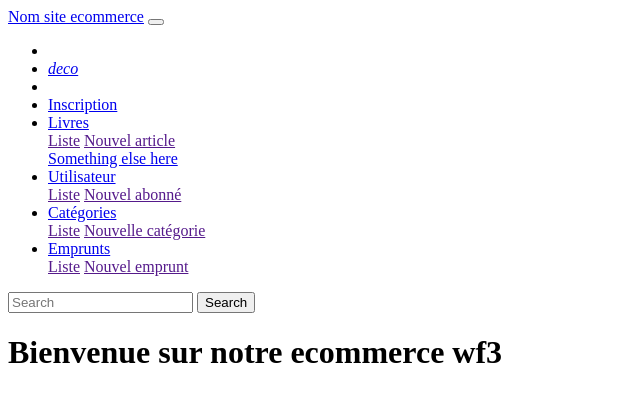
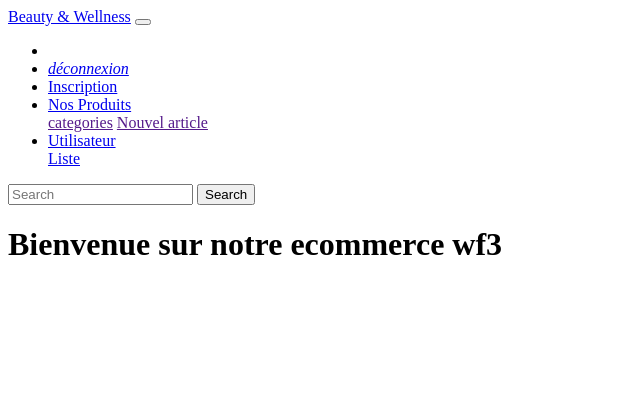
Before and after one commit to yorannelisabeth/ProjetWebForce3, a Symfony app: template templates/home/index.html.twig in a window 1280 px wide. Shown: the top 402 px of the page, without its empty margins (0-640 px from the left). Run offline with Twig, Linux system fonts and the light colour scheme; the template is opened without the code that fills it, so the values that code supplies are empty; some libraries are stand-ins or nearby versions.

Commit message:
menu route modification

```diff
--- a/src/Controller/HomeController.php
+++ b/src/Controller/HomeController.php
@@ -8,7 +8,7 @@ use Symfony\Component\Routing\Annotation\Route;
 
 class HomeController extends AbstractController
 {
-    #[Route('/home', name: 'home')]
+    #[Route('/', name: 'home')]
     public function index(): Response
     {
         return $this->render('home/index.html.twig', [
--- a/src/Controller/RegistrationController.php
+++ b/src/Controller/RegistrationController.php
@@ -29,7 +29,7 @@ class RegistrationController extends AbstractController
                     $form->get('plainPassword')->getData()
                 )
             );
-            $user->setRoles([ "ROLE_ADMIN" ]); //ligne a décommenter si je souhaite créé un admin
+           // $user->setRoles([ "ROLE_ADMIN" ]); //ligne a décommenter si je souhaite créé un admin
             $entityManager = $this->getDoctrine()->getManager();
             $entityManager->persist($user);
             $entityManager->flush();
--- a/src/Security/LoginAuthenticator.php
+++ b/src/Security/LoginAuthenticator.php
@@ -97,7 +97,7 @@ class LoginAuthenticator extends AbstractFormLoginAuthenticator implements Passw
 
         // For example :
 
-        // ici nous souhaitonbs rediriger vers le profil de l'utilisateur grace au a la redirection a la vue :'profil_index'
+        // ici nous souhaitonbs rediriger vers le profil de l'utilisateur grace au a la redirection a la vue :'profil'
         return new RedirectResponse($this->urlGenerator->generate('profil'));
         //throw new \Exception('TODO: provide a valid redirect inside '.__FILE__);
     }
--- a/templates/home/index.html.twig
+++ b/templates/home/index.html.twig
@@ -1,6 +1,6 @@
 {% extends 'base.html.twig' %}
 
-{% block title %}Accueil{% endblock %}
+{% block title %}Accueil Beauty & Wellness{% endblock %}
 
 {% block body %}
 
--- a/templates/menu.html.twig
+++ b/templates/menu.html.twig
@@ -1,5 +1,5 @@
 <nav class="navbar navbar-expand-lg navbar-dark bg-dark mb-3">
-	<a class="navbar-brand" href="{{ path("home") }}">Nom site ecommerce</a>
+	<a class="navbar-brand" href="{{ path("home") }}">Beauty & Wellness</a>
 	<button class="navbar-toggler" type="button" data-toggle="collapse" data-target="#navbarSupportedContent" aria-controls="navbarSupportedContent" aria-expanded="false" aria-label="Toggle navigation">
 		<span class="navbar-toggler-icon"></span>
 	</button>
@@ -12,7 +12,7 @@
 			{# {% if is_granted("IS_AUTHENTICATED_FULLY") %} #}
 				{# {% if app.user %} #}
 				<li class="nav-item">
-					<a class="nav-link" href="">
+					<a class="nav-link" href="{{ path("app_login") }}">
 						<i class="fa fa-user"></i>
 						{# {{ app.user.username }} #}
 						{#  {{ app.user.pseudo }} #}
@@ -21,17 +21,17 @@
 
 				<li class="nav-item">
 					<a class="nav-link" href="{{ path("app_logout") }}">
-						<i class="fa fa-sign-out-alt">deco</i>
+						<i class="fa fa-sign-out-alt">déconnexion</i>
 					</a>
 				</li>
 			{# {% else %} #}
-				<li class="nav-item ">
+				{# <li class="nav-item ">
 					<a class="nav-link" href="{{ path("app_login") }}">
 						<i class="fa fa-sign-in-alt"></i>
 					</a>
-				</li>
+				</li> #}
 				<li class="nav-item ">
-					<a class="nav-link" href="{{ path("home") }}">Inscription
+					<a class="nav-link" href="{{ path("app_register") }}">Inscription
 					</a>
 				</li>
 			{# {% endif %} #}
@@ -40,13 +40,13 @@
 			{# {% if is_granted("ROLE_ADMIN") %} #}
 				<li class="nav-item dropdown">
 					<a class="nav-link dropdown-toggle" href="#" id="navbarDropdown" role="button" data-toggle="dropdown" aria-haspopup="true" aria-expanded="false">
-						Livres
+						Nos Produits
 					</a>
 					<div class="dropdown-menu" aria-labelledby="navbarDropdown">
-						<a class="dropdown-item" href="">Liste</a>
+						<a class="dropdown-item" href="">categories</a>
 						<a class="dropdown-item" href="">Nouvel article</a>
 						<div class="dropdown-divider"></div>
-						<a class="dropdown-item" href="#">Something else here</a>
+
 					</div>
 				</li>
 
@@ -55,32 +55,16 @@
 						Utilisateur
 					</a>
 					<div class="dropdown-menu" aria-labelledby="navbarDropdown">
-						<a class="dropdown-item" href="">Liste</a>
-						<a class="dropdown-item" href="">Nouvel abonné</a>
+						<a class="dropdown-item" href="user">Liste</a>
+
 					</div>
 				</li>
 
-				<li class="nav-item dropdown">
-					<a class="nav-link dropdown-toggle" href="#" id="navbarDropdown" role="button" data-toggle="dropdown" aria-haspopup="true" aria-expanded="false">
-						Catégories
-					</a>
-					<div class="dropdown-menu" aria-labelledby="navbarDropdown">
-						<a class="dropdown-item" href="">Liste</a>
-						<a class="dropdown-item" href="">Nouvelle catégorie</a>
-					</div>
-				</li>
+
 			{# {% endif %} #}
 
 			{# {% if is_granted("ROLE_BIBLIO") %} #}
-				<li class="nav-item dropdown">
-					<a class="nav-link dropdown-toggle" href="#" id="navbarDropdown" role="button" data-toggle="dropdown" aria-haspopup="true" aria-expanded="false">
-						Emprunts
-					</a>
-					<div class="dropdown-menu" aria-labelledby="navbarDropdown">
-						<a class="dropdown-item" href="">Liste</a>
-						<a class="dropdown-item" href="">Nouvel emprunt</a>
-					</div>
-				</li>
+
 			{# {% endif %} #}
 
 		</ul>
```
